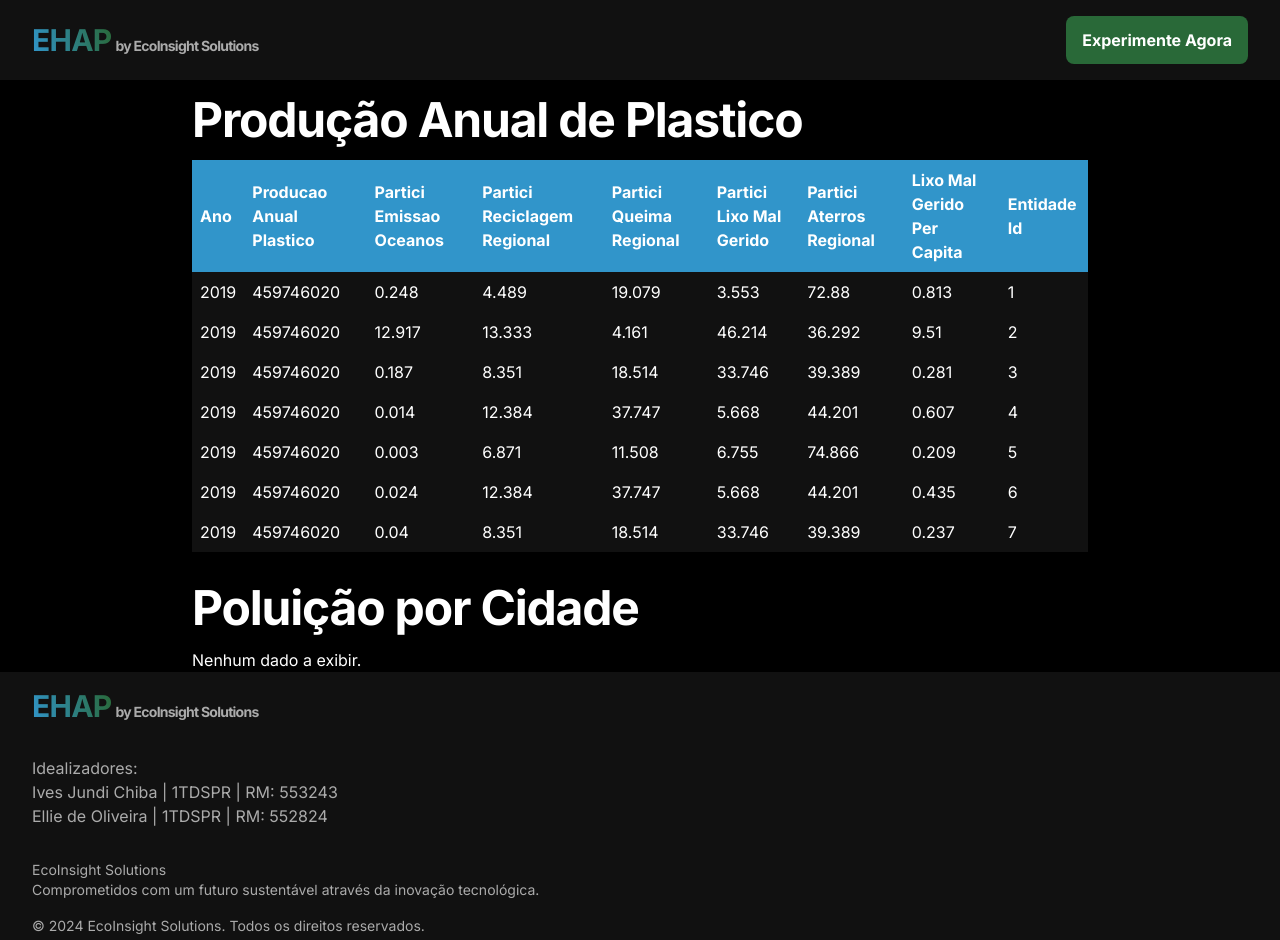
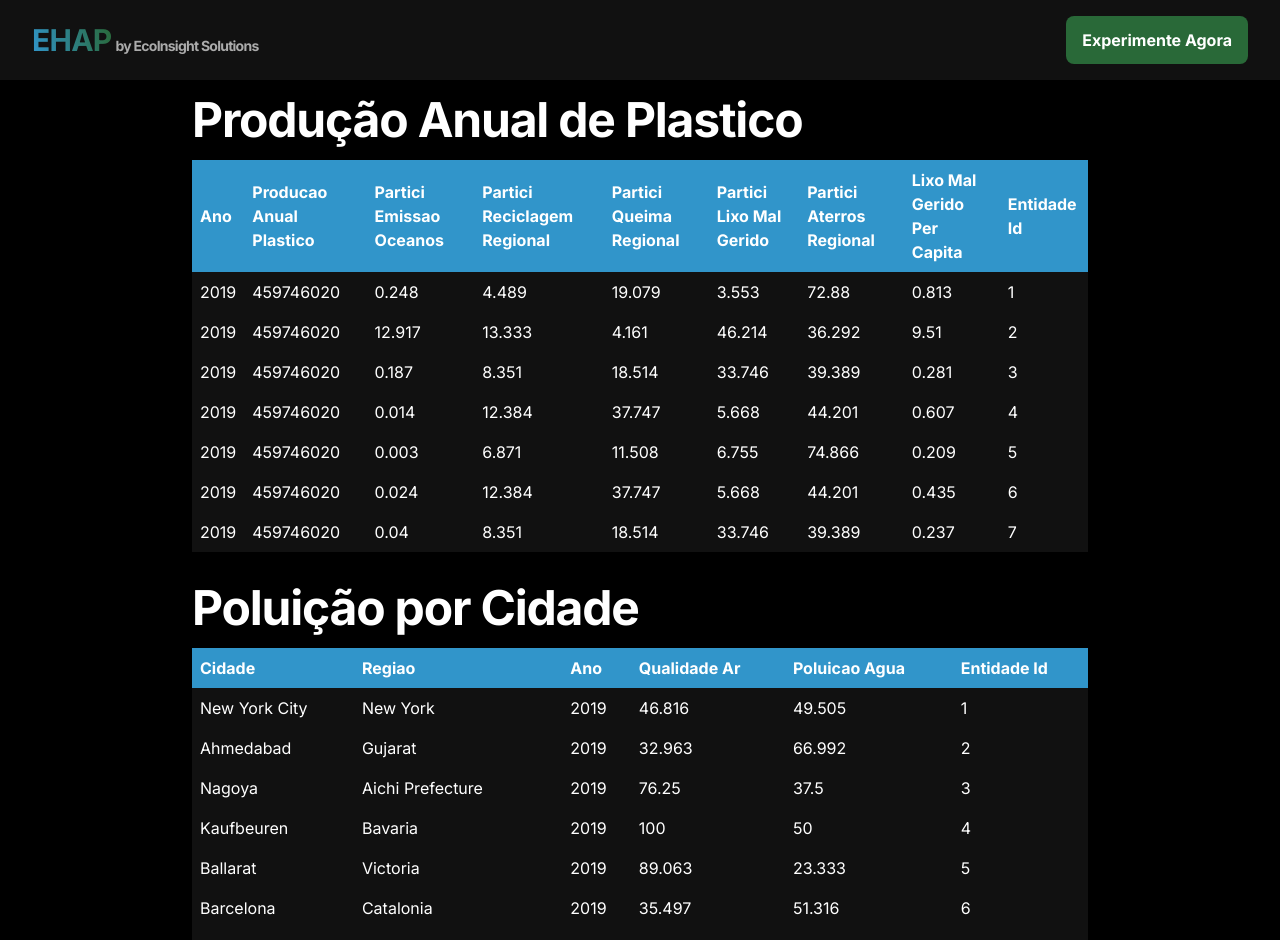
Before and after one commit to Ellie-A-Oliveira/ehap-ecoinsight-solutions, a Next.js app: page /solucao in a window 1280 px wide. Shown: the top 940 px of the page. Built offline with nearby package versions, Linux system fonts and the light colour scheme.

Commit message:
feat(BFG-42): adicionar mock de poluicao cidade e mostrar na tela

```diff
--- /dev/null
+++ b/app/mocks/PoluicaoCidade.mock.ts
@@ -0,0 +1,61 @@
+import { EntidadeId } from "../interfaces/Entidade.interface";
+import { PoluicaoCidade } from "../interfaces/PoluicaoCidade.interface";
+
+export const poluicaoCidadeDataMock: PoluicaoCidade[] = [
+    {
+        cidade: "New York City",
+        regiao: "New York",
+        ano: 2019,
+        qualidadeAr: 46.816,
+        poluicaoAgua: 49.505,
+        entidadeId: 1 as EntidadeId
+    },
+    {
+        cidade: "Ahmedabad",
+        regiao: "Gujarat",
+        ano: 2019,
+        qualidadeAr: 32.963,
+        poluicaoAgua: 66.992,
+        entidadeId: 2 as EntidadeId
+    },
+    {
+        cidade: "Nagoya",
+        regiao: "Aichi Prefecture",
+        ano: 2019,
+        qualidadeAr: 76.25,
+        poluicaoAgua: 37.5,
+        entidadeId: 3 as EntidadeId
+    },
+    {
+        cidade: "Kaufbeuren",
+        regiao: "Bavaria",
+        ano: 2019,
+        qualidadeAr: 100,
+        poluicaoAgua: 50,
+        entidadeId: 4 as EntidadeId
+    },
+    {
+        cidade: "Ballarat",
+        regiao: "Victoria",
+        ano: 2019,
+        qualidadeAr: 89.063,
+        poluicaoAgua: 23.333,
+        entidadeId: 5 as EntidadeId
+    },
+    {
+        cidade: "Barcelona",
+        regiao: "Catalonia",
+        ano: 2019,
+        qualidadeAr: 35.497,
+        poluicaoAgua: 51.316,
+        entidadeId: 6 as EntidadeId
+    },
+    {
+        cidade: "Suwon",
+        regiao: "Gyeonggi Province",
+        ano: 2019,
+        qualidadeAr: 28.125,
+        poluicaoAgua: 6.25,
+        entidadeId: 7 as EntidadeId
+    }
+];
--- a/app/solucao/page.tsx
+++ b/app/solucao/page.tsx
@@ -5,6 +5,7 @@ import { AuthGuard, Table } from "../components"
 import { ProducaoPlastico } from "../interfaces/ProducaoPlastico.interface"
 import { PoluicaoCidade } from "../interfaces/PoluicaoCidade.interface"
 import { producaoPlasticoDataMock } from "../mocks/ProducaoPlastico.mock"
+import { poluicaoCidadeDataMock } from "../mocks/PoluicaoCidade.mock"
 
 export default function Solucao() {
     const [dadosProducaoPlastico, setDadosProducaoPlastico] = useState<ProducaoPlastico[]>([])
@@ -26,7 +27,9 @@ export default function Solucao() {
 
     useEffect(() => {
         // TODO - consumir a API e popular as tabelas
-        setDadosPoluicaoCidade([])
+        setDadosPoluicaoCidade(
+            poluicaoCidadeDataMock
+        )
 
         setTimeout(() => {
             setLoadingPoluicaoCidade(false)
@@ -35,7 +38,7 @@ export default function Solucao() {
 
     return (
         <AuthGuard>
-            <main className="lg:mx-16 xl:mx-48 mt-20">
+            <main className="lg:mx-16 xl:mx-48 mt-20 mb-20">
                 <Table data={dadosProducaoPlastico} title="Produção Anual de Plastico" loadingData={loadingProducaoPlastico} />
                 <Table classList="mt-8" data={dadosPoluicaoCidade} title="Poluição por Cidade" loadingData={loadingPoluicaoCidade} />
             </main>
```
